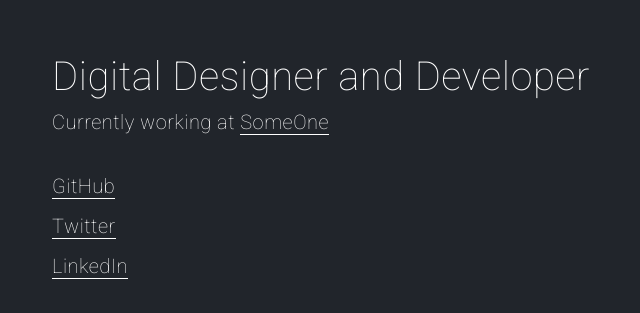
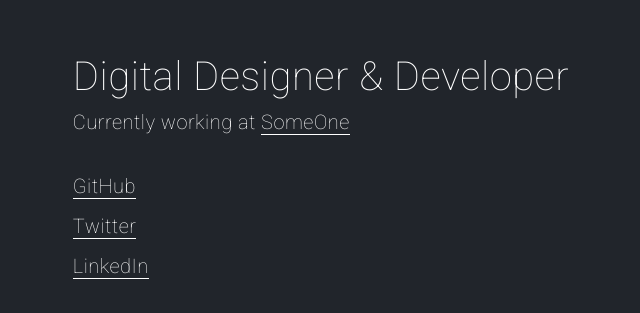
Before and after one commit to stphnnnn/steveburtenshaw.com, a plain HTML site: page index.html in a window 1280 px wide. Shown: the part 223-536 px from the top of the page, without its empty margins (319-959 px from the left). Drawn offline with Linux system fonts and the light colour scheme.

Commit message:
Addampersands

```diff
--- a/index.html
+++ b/index.html
@@ -1,14 +1,14 @@
 <!DOCTYPE html>
 <html>
 <head>
-  <title>Steve Burtenshaw</title>
+  <title>Steve Burtenshaw – Digital Designer &amp; Developer</title>
   <meta charset="UTF-8">
   <meta name="viewport" content="width=device-width, initial-scale=1">
   <meta name="robots" content="index, follow">
-	<meta name="description" content="Digital Designer and Developer working at SomeOne in London.">
-  <meta property="og:title" content="Steve Burtenshaw – Digital Designer and Developer">
+	<meta name="description" content="Digital Designer &amp; Developer working at SomeOne in London.">
+  <meta property="og:title" content="Steve Burtenshaw – Digital Designer &amp; Developer">
 	<meta property="og:url" content="http://steveburtenshaw.com">
-  <meta property="og:description" content="Digital Designer and Developer working at SomeOne in London.">
+  <meta property="og:description" content="Digital Designer &amp; Developer working at SomeOne in London.">
   <meta property="og:type" content="website">
   <script>
     (function(i,s,o,g,r,a,m){i['GoogleAnalyticsObject']=r;i[r]=i[r]||function(){
@@ -25,7 +25,7 @@
 <body>
   <div class="container">
     <div>
-      <h1>Digital Designer and Developer</h1>
+      <h1>Digital Designer &amp; Developer</h1>
       <h2>Currently working at <a href="http://www.someoneinlondon.com/">SomeOne</a></h2>
       <ul>
         <li><a href="https://github.com/stphnnnn" title="GitHub">GitHub</a></li>
```
